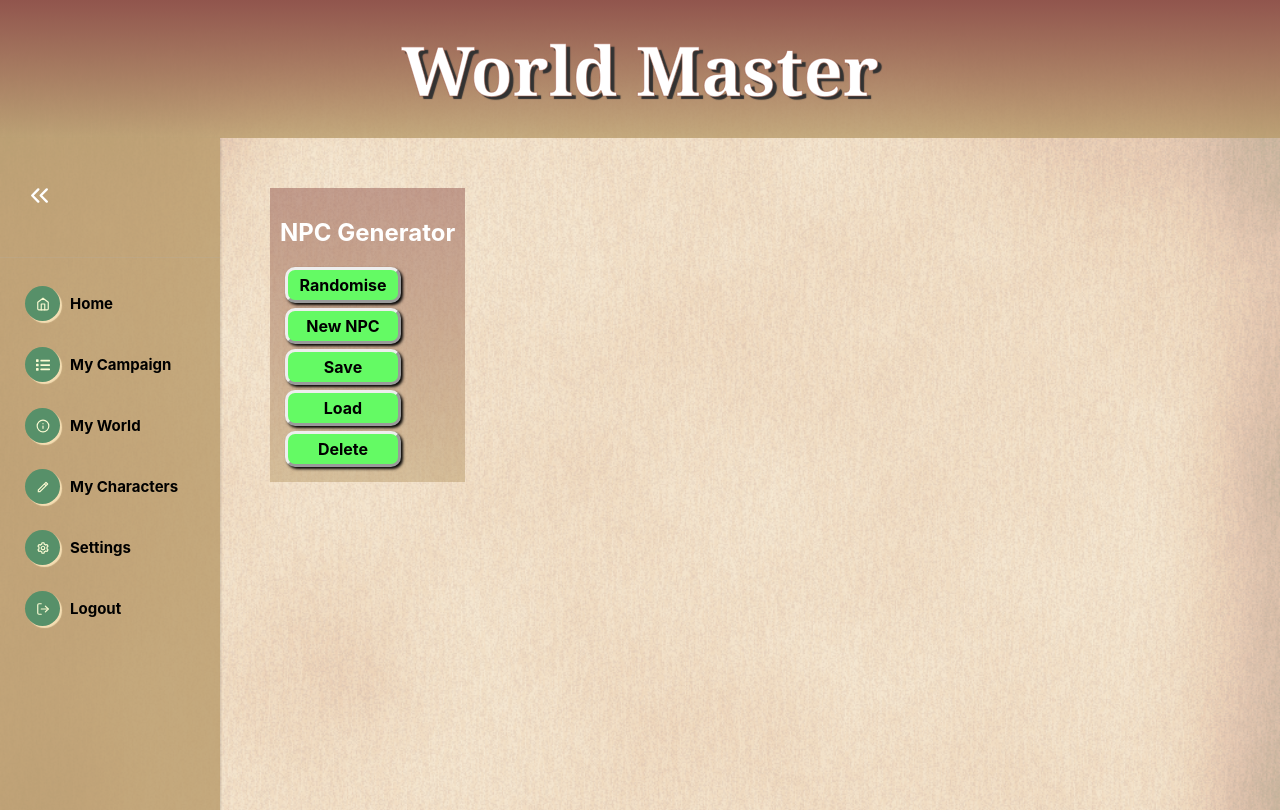
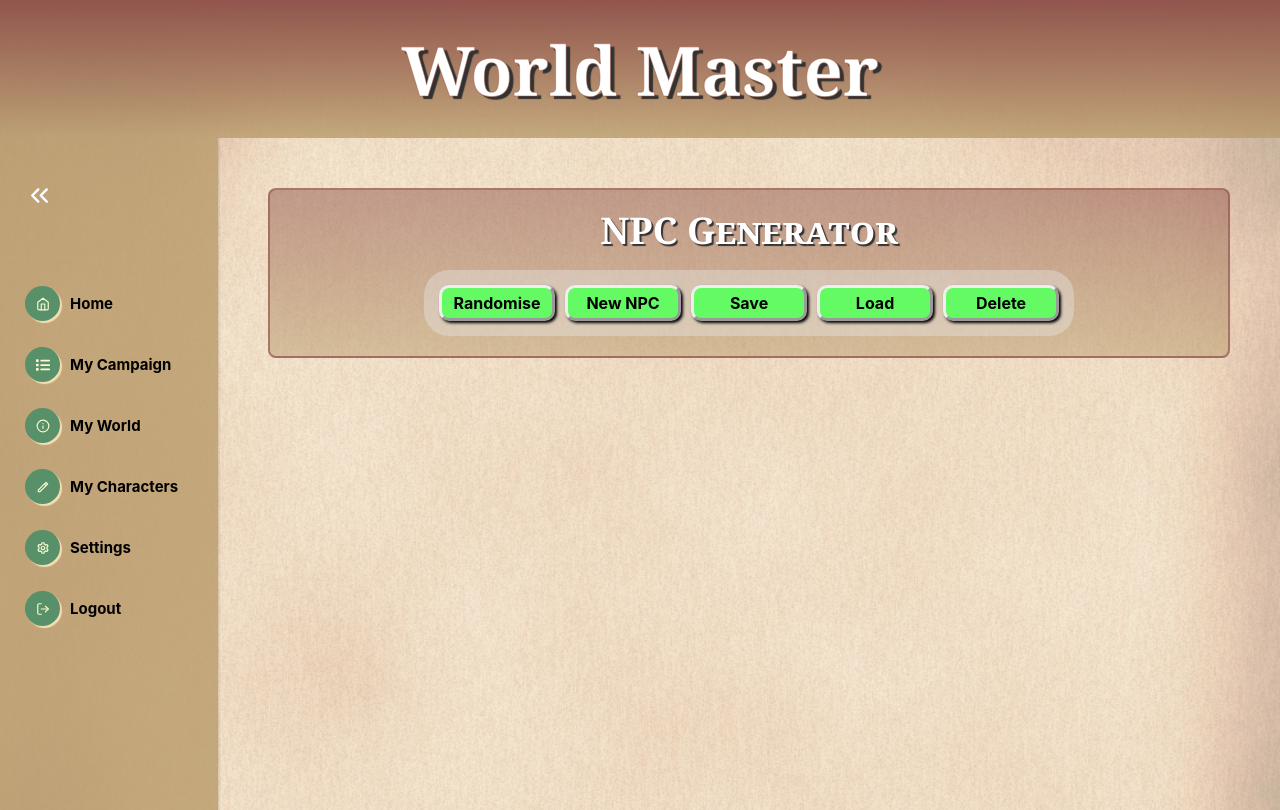
Before and after one commit to BNag87/WM, a React (Create React App) app: page / in a window 1280 px wide. Built offline with nearby package versions, Linux system fonts and the light colour scheme.

Commit message:
Styling
Changed css to contain and flex elements

```diff
--- a/src/Components/NPCGen/C-NPCGen.js
+++ b/src/Components/NPCGen/C-NPCGen.js
@@ -11,12 +11,44 @@ var NPC_Generator_Style = {
 
     // CSS Rules for anything with a div tag in this component
     mainWrap: {
-        background:
-            'linear-gradient(to bottom, rgba(145,85,77,0.5), rgba(185, 156, 107,0.5))',
+    // this is an outer wrapper to contain other containers
+        background: 'linear-gradient(to bottom, rgba(145,85,77,0.5), rgba(185, 156, 107,0.5))',
+        border: 'solid 2px rgba(150,90,85,0.7)',
+        borderRadius: '8px',
+
+        display: 'flex',
+        justifyContent: 'center',
+        alignItems: 'center',
+        flexDirection: 'column',
+
         color: 'white',
+
         height: '10%',
         padding: '10px',
         margin: '50px',
+
+        width: '90%',
+
+        textAlign: 'center',
+    },
+
+    innerWrap: {
+        // this is an inner wrapper to contain elements
+        background: 'rgba(230,230,230,0.4)',
+        borderRadius: '25px',
+
+        display: 'flex',
+        justifyContent: 'center',
+        alignItems: 'center',
+
+        color: 'white',
+
+        height: '10%',
+        padding: '10px',
+        margin: '10px',
+
+
+
         textAlign: 'center',
     },
 
@@ -24,14 +56,15 @@ var NPC_Generator_Style = {
 
         color: '#rgb(203, 186, 151)',
         textShadow: ' rgb(50, 50, 50) 2px 2px 1px',
-        fontSize: '3.3rem',
+        fontSize: '2.3rem',
         fontFamily: 'Cambria',
-        margin: '0.75rem',
-        fontWeight: '300',
+        fontVariant: 'small-caps',
+        margin: '5px',
         },
 
+
+// This is the default css style for a button element. used when the page loads
     compBtnNoneHover : {
-// This is the default css style for a button element. used when the page loads
         backgroundColor: "rgb(100,250,100)",
         color: "black",
         border: "outset",
@@ -121,8 +154,6 @@ const setBTNClickUp = (e) => {
 }
 
     // ========================ACTUAL COMPONENT
-isMouseHovering = false;
-
   const NPC_Generator = () => {
 
     return (
@@ -131,9 +162,11 @@ isMouseHovering = false;
 
       <div style={NPC_Generator_Style.mainWrap}>
 
-        <h2 style={NPC_Generator_Style.h1}>
+        <h2 style={NPC_Generator_Style.h2}>
             NPC Generator
         </h2>
+
+        <div style={NPC_Generator_Style.innerWrap}>
 
             <div className="compBtn" style={NPC_Generator_Style.compBtnNoneHover} onMouseOver={setBTNHoverBtnON} onMouseLeave={setBTNHoverBtnOFF} onMouseDown={setBTNClickDown} onMouseUp={setBTNClickUp}>
                 Randomise
@@ -156,6 +189,7 @@ isMouseHovering = false;
             </div>
 
         </div>
+      </div>
     );
   };
 
```
Lines whose indentation alone changed are shown as unchanged.
